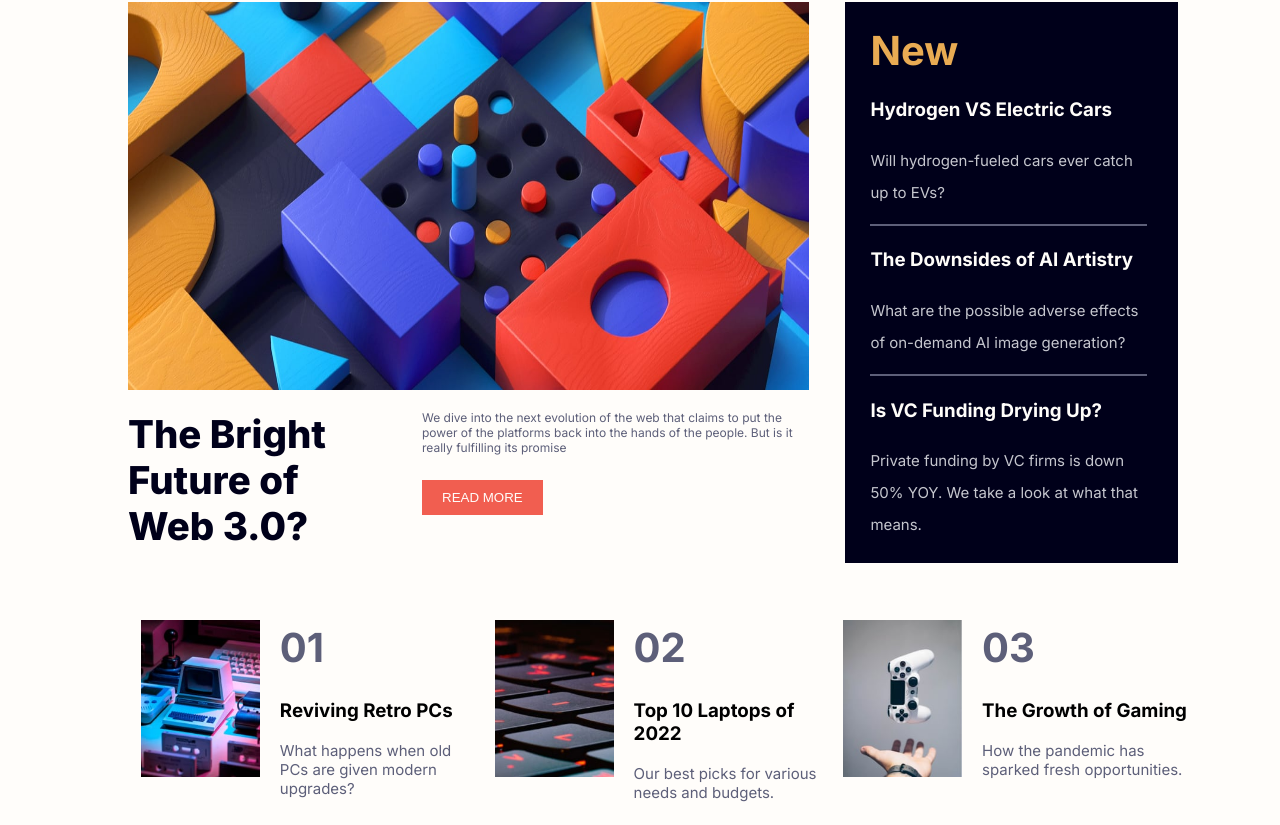
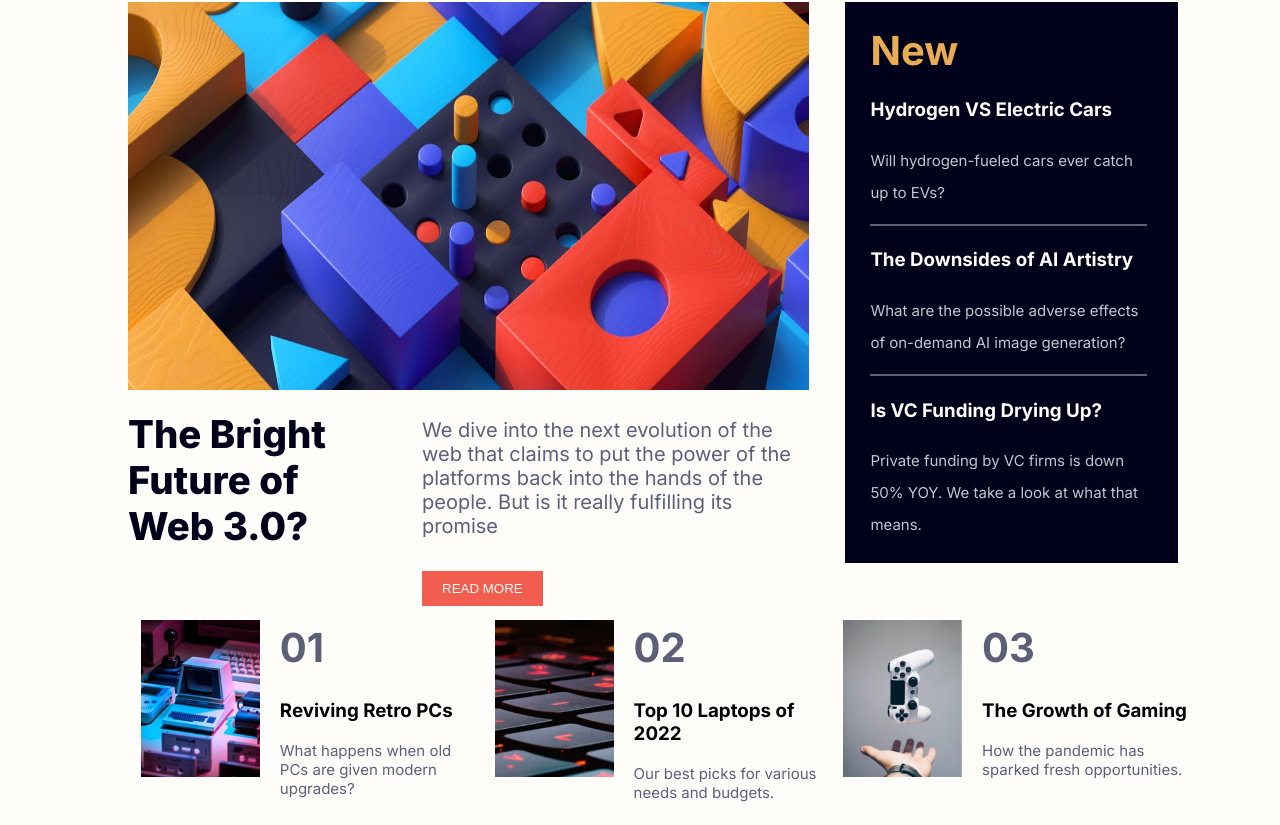
Before and after one commit to Sevich-Kah/news_homepage, a plain HTML site: page index.html in a window 1280 px wide. Shown: the part 59-884 px from the top of the page. Drawn offline with Linux system fonts and the light colour scheme.

Commit message:
Update styles.css

```diff
--- a/styles.css
+++ b/styles.css
@@ -119,7 +119,7 @@ a {
     margin-right: 5vh;
 }
 .side-part p {
-    font-size: 1.5vh;
+    font-size: 2.5vh;
 }
 h1 {
     font-size: 5vh;
```
